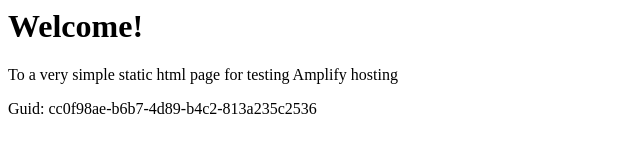
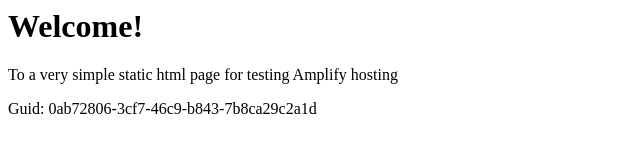
Before and after one commit to aws-aemilia-bah/Github-PR-Commit-Integration-Test-DoNotTouch-GitHubAutoBuildPushCanaryTest-v2-preprod-me-south-1, a website: page src/index.html in a window 1280 px wide. Shown: the full height of the page, 0-640 px from the left. Drawn offline with Linux system fonts and the light colour scheme.

Commit message:
commit from integ tests

```diff
--- a/src/index.html
+++ b/src/index.html
@@ -12,6 +12,6 @@
 <body>
     <h1>Welcome!</h1>
     <p>To a very simple static html page for testing Amplify hosting</p>
-    <p>Guid: cc0f98ae-b6b7-4d89-b4c2-813a235c2536</p></body>
+    <p>Guid: 0ab72806-3cf7-46c9-b843-7b8ca29c2a1d</p></body>
 
 </html>
```
